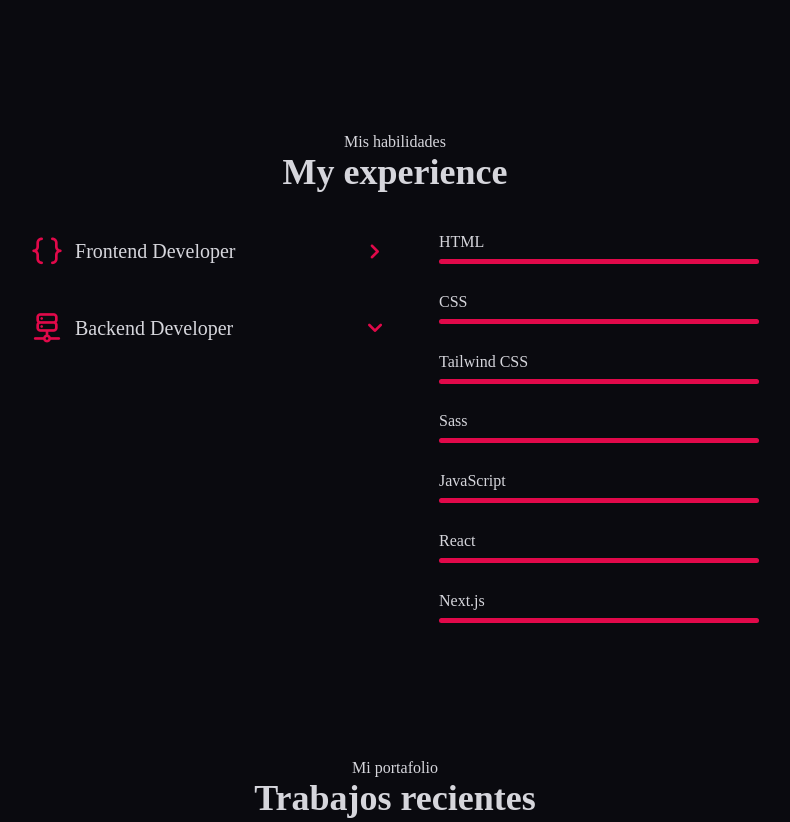
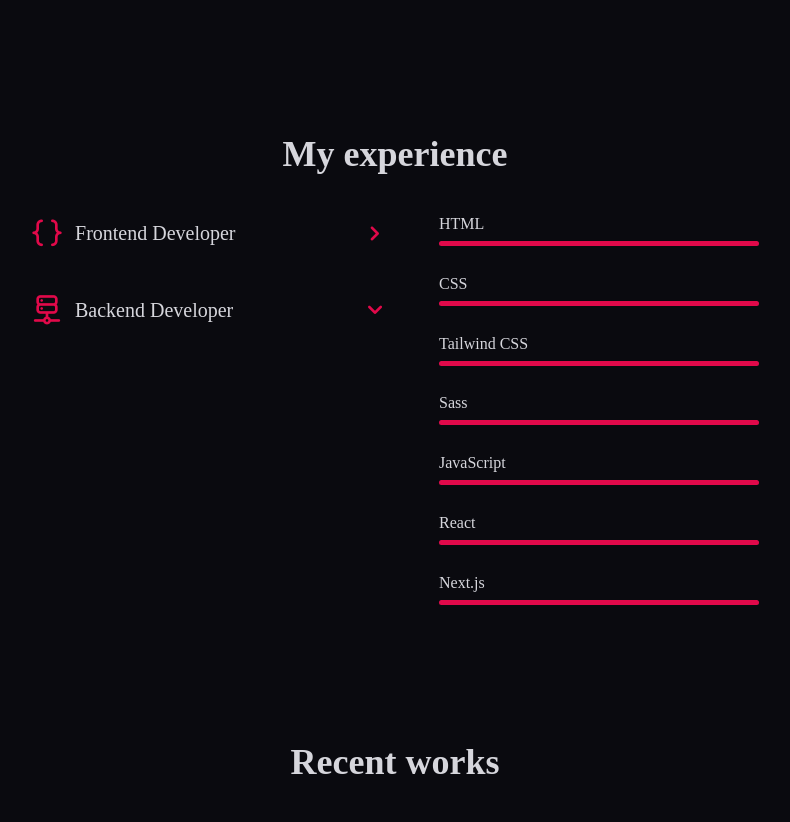
Before and after one commit to raulochoaH/portfolio, a plain HTML site: page index.html in a window 1280 px wide. Shown: the part 1440-2262 px from the top of the page, without its empty margins (295-1085 px from the left). Drawn offline with nearby package versions, Linux system fonts and the light colour scheme.

Commit message:
fix: fix details

```diff
--- a/index.html
+++ b/index.html
@@ -104,7 +104,7 @@
         <!-- Skills -->
 
         <section class="skills section" id="skills">
-            <h2 data-heading="Mis habilidades" class="section__title">My experience</h2>
+            <h2 class="section__title">My experience</h2>
 
             <div class="skills__container container grid">
 
@@ -265,7 +265,7 @@
 
         <!-- WORK -->
         <section class="work section" id="work">
-            <h2 data-heading="Mi portafolio" class="section__title">Trabajos recientes</h2>
+            <h2 class="section__title">Recent works</h2>
 
 
             <div class="work__container container grid">
```
